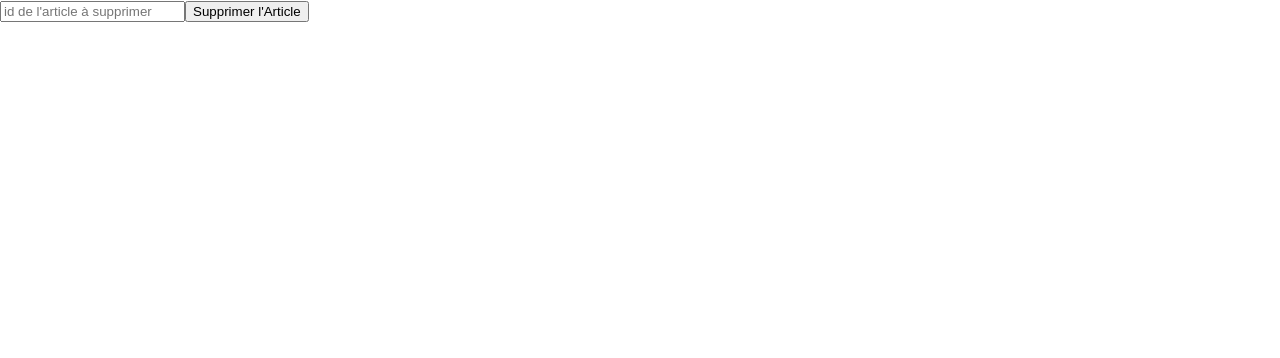
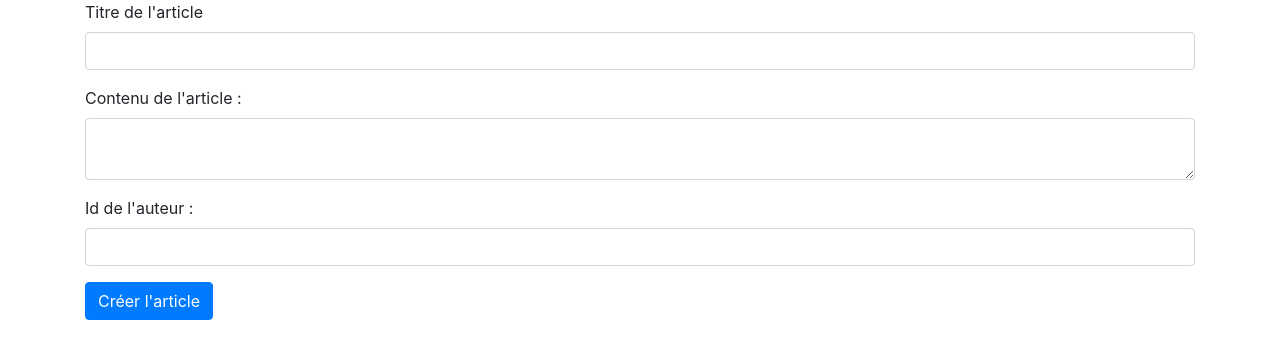
Before and after one commit to AnaisSch/first-react-project, a React (Create React App) app: page / in a window 1280 px wide. Shown: the top 358 px of the page. Built offline with nearby package versions, Linux system fonts and the light colour scheme.

Commit message:
add react-bootstrap and add style to CreateArticle

```diff
--- a/package.json
+++ b/package.json
@@ -7,6 +7,7 @@
     "@testing-library/react": "^9.5.0",
     "@testing-library/user-event": "^7.2.1",
     "react": "^16.13.1",
+    "react-bootstrap": "^1.0.0",
     "react-dom": "^16.13.1",
     "react-scripts": "3.4.1"
   },
--- a/public/index.html
+++ b/public/index.html
@@ -11,6 +11,10 @@
     />
     <link rel="apple-touch-icon" href="logo192.png" />
     <link rel="manifest" href="manifest.json" />
+    <link
+    rel="stylesheet"
+    href="https://maxcdn.bootstrapcdn.com/bootstrap/4.4.1/css/bootstrap.min.css"
+    integrity="sha384-Vkoo8x4CGsO3+Hhxv8T/Q5PaXtkKtu6ug5TOeNV6gBiFeWPGFN9MuhOf23Q9Ifjh" crossorigin="anonymous"/>
     <title>React App</title>
   </head>
   <body>
--- a/src/App.js
+++ b/src/App.js
@@ -1,10 +1,10 @@
 import React from 'react';
-import DeleteArticle from './DeleteArticle'
+import CreateArticle from './CreateArticle'
 
 const App = () => {
   return (
     <div>
-      <DeleteArticle />
+      <CreateArticle />
     </div>
   );
 }
--- a/src/CreateArticle.js
+++ b/src/CreateArticle.js
@@ -1,4 +1,9 @@
 import React, { useState } from 'react';
+
+import Container from 'react-bootstrap/Container';
+import Form from 'react-bootstrap/Form';
+import Button from 'react-bootstrap/Button';
+
 
 const CreateArticle = () => {
     const [title, setTitle] = useState("");
@@ -30,43 +35,40 @@
     }
 
     return (
-        <form onSubmit = {handleSubmit}>
-            <fieldset>
-                <legend>Formulaire d'ajout d'articles</legend>
-                <div>
-                    <label>Ecrivez le titre :</label>
-                    <input
+        <Container>
+            <Form onSubmit={handleSubmit}>
+                <Form.Group controlId="article.title">
+                    <Form.Label>Titre de l'article</Form.Label>
+                    <Form.Control
                         type="text"
-                        id="titre"
                         name="title"
                         onChange={handleChange}
-                        value={title} />
-                </div>
-                <div>
-                    <label>Ecrivez un contenu :</label>
-                    <textarea
+                        value={title}
+                    />
+                </Form.Group>
+                <Form.Group controlId="article.content">
+                    <Form.Label>Contenu de l'article :</Form.Label>
+                    <Form.Control
+                        as="textarea"
                         name="content"
                         onChange={handleChange}
                         value={content}
-                        type="textarea"
-                        id="content"
                     />
-                </div>
-                <div>
-                    <label>Id de l'auteur :</label>
-                    <input
+                </Form.Group>
+                <Form.Group controlId="article.author">
+                    <Form.Label>Id de l'auteur :</Form.Label>
+                    <Form.Control
+                        type="number"
                         name="author"
                         onChange={handleChange}
                         value={author}
-                        type="text"
-                        id="auteur"
-                         />
+                    />
+                </Form.Group>
+                <div>
+                    <Button variant="primary" type="submit">Créer l'article</Button>
                 </div>
-                <div>
-                    <button type="submit">Envoyer</button>
-                </div>
-        </fieldset>
-    </form>
+            </Form>
+        </Container>
     )
 };
 export default CreateArticle;
```
Also changed, not shown: 1 other file (tests, documents, lock files or other folders).
